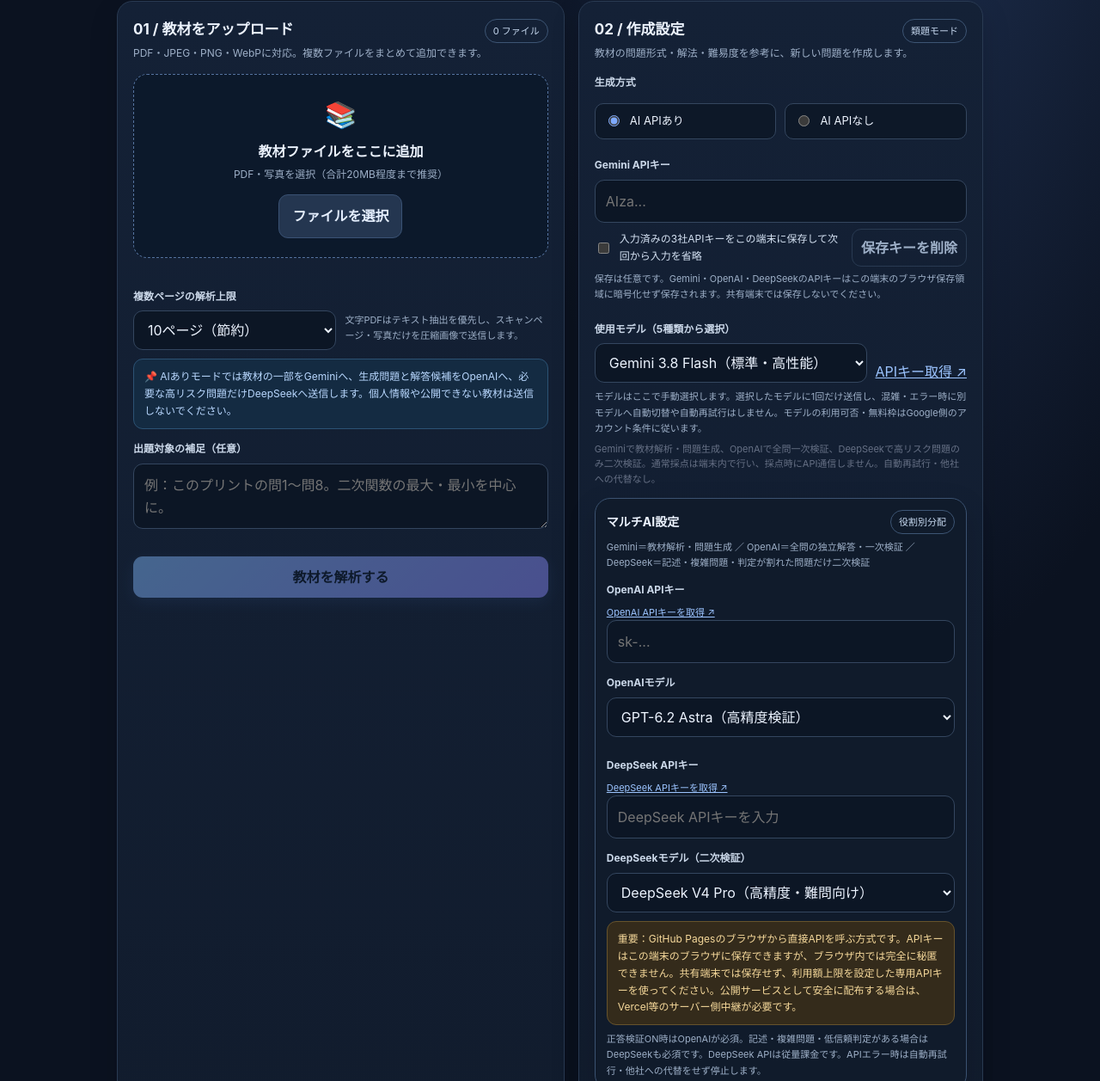
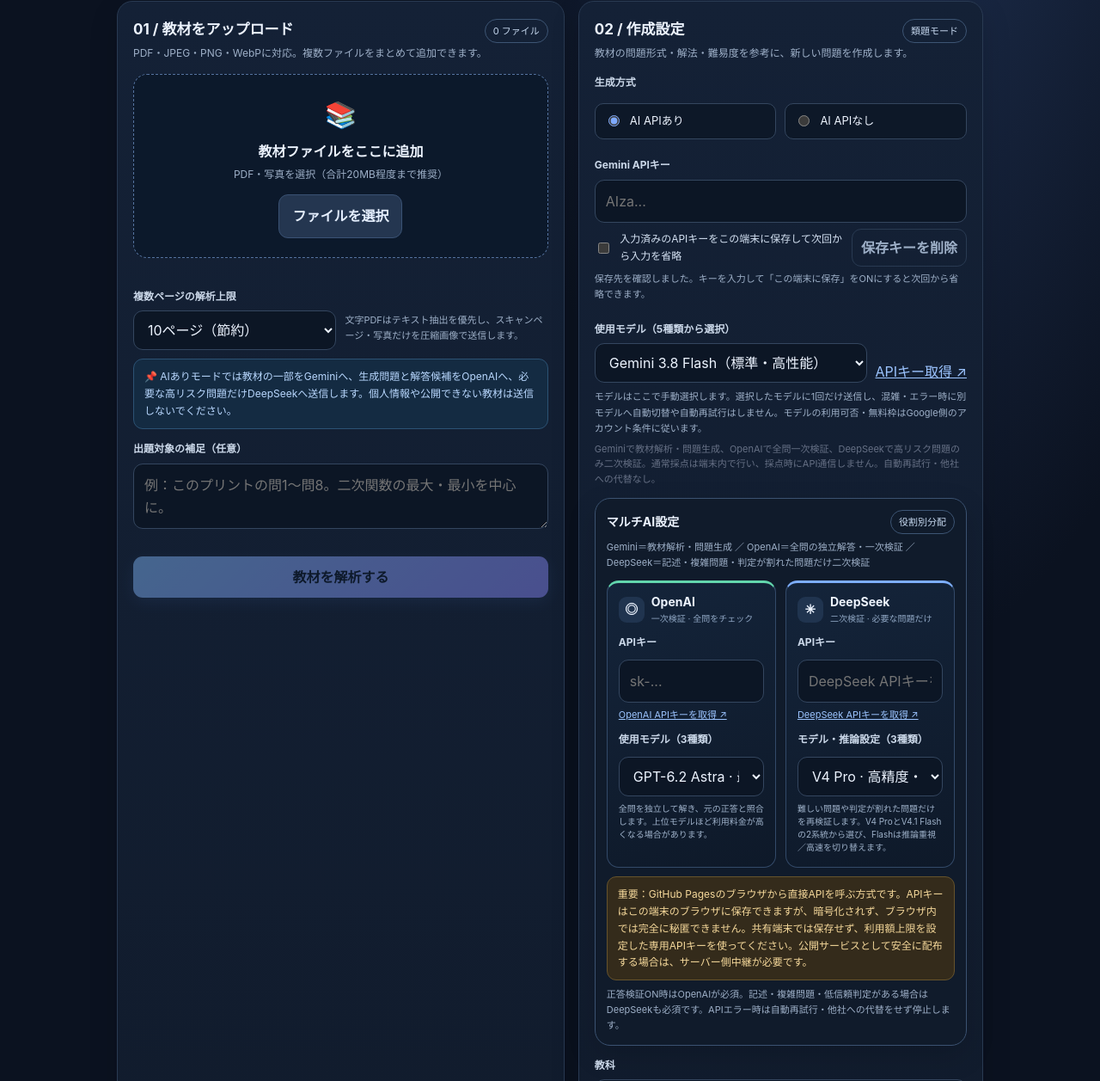
Before and after one commit to morei-cyber/F, a plain HTML site: page index.html in a window 1280 px wide. Shown: the part 378-1635 px from the top of the page at 86% size. Drawn offline with Linux system fonts and the light colour scheme.

Commit message:
Update index.html

```diff
--- a/index.html
+++ b/index.html
@@ -123,6 +123,19 @@ body.test-mode{background:#edf0f4!important;color:#171717!important;color-scheme
 .test-paper .qcard.is-review{border-left:3px solid #b66a00;padding-left:12px}
 .test-paper .grade-score{color:#b51e28}
 #tokenUsageNote{margin-top:7px;color:#667085;font-size:11px;line-height:1.6}
+.provider-grid{display:grid;grid-template-columns:1fr 1fr;gap:11px;margin-top:12px}
+.provider-card{min-width:0;border:1px solid #334a69;border-radius:14px;background:linear-gradient(160deg,#14243a,#0e1929);padding:13px}
+.provider-card.openai{border-top:3px solid #62d6ad}
+.provider-card.deepseek{border-top:3px solid #7daeff}
+.provider-title{display:flex;align-items:center;gap:8px;margin-bottom:8px}
+.provider-mark{width:30px;height:30px;border-radius:9px;display:grid;place-items:center;background:#20344f;font-size:15px;font-weight:900}
+.provider-title strong{display:block;font-size:14px;line-height:1.25}
+.provider-title small{display:block;color:#91a8c5;font-size:10px;margin-top:2px}
+.provider-card .label{margin-top:10px}
+.provider-card .input{margin-top:3px}
+.provider-description{min-height:32px;color:#9fb2ca;font-size:10px;line-height:1.5;margin:7px 0 2px}
+.storage-help{margin-top:6px;color:#91a8c5;font-size:10px;line-height:1.55}
+@media(max-width:760px){.provider-grid{grid-template-columns:1fr}.provider-description{min-height:0}}
 @media(max-width:700px){
  .test-nav{grid-template-columns:auto 1fr auto;gap:6px;padding:9px 8px}
  .test-nav-back,.test-nav-submit{font-size:10px;padding:8px 9px}
@@ -209,10 +222,10 @@ body.test-mode{background:#edf0f4!important;color:#171717!important;color-scheme
         <div class="label">Gemini APIキー</div>
         <input class="input" id="apiKey" type="password" autocomplete="off" placeholder="AIza...">
         <div class="row mobile-stack" style="margin-top:7px;align-items:center">
-          <label class="switchline" style="margin:0"><input type="checkbox" id="rememberApiKey"> 入力済みの3社APIキーをこの端末に保存して次回から入力を省略</label>
+          <label class="switchline" style="margin:0"><input type="checkbox" id="rememberApiKey"> 入力済みのAPIキーをこの端末に保存して次回から入力を省略</label>
           <button class="btn ghost" id="clearSavedApiKey" type="button" style="flex:0 0 auto;padding:8px 10px">保存キーを削除</button>
         </div>
-        <div id="apiKeyStatus" class="small muted" style="margin-top:5px">保存は任意です。Gemini・OpenAI・DeepSeekのAPIキーはこの端末のブラウザ保存領域に暗号化せず保存されます。共有端末では保存しないでください。</div>
+        <div id="apiKeyStatus" class="small muted" style="margin-top:5px">保存は任意です。Safariの通常保存領域が使えない場合はIndexedDBへ切り替えます。APIキーは暗号化されないため、共有端末では保存しないでください。</div>
         <div class="row" style="margin-top:8px;align-items:end">
           <div style="flex:1;min-width:0"><label class="label" for="model">使用モデル（5種類から選択）</label>
             <select class="input" id="model">
@@ -231,19 +244,36 @@ body.test-mode{background:#edf0f4!important;color:#171717!important;color-scheme
       <section class="panel" style="margin:12px 0 0;padding:13px;background:#101b2b;border-color:#3b5271">
         <div class="section-head"><h3 style="margin:0;font-size:14px">マルチAI設定</h3><span class="tag">役割別分配</span></div>
         <p class="small muted" style="margin:6px 0 10px">Gemini＝教材解析・問題生成 ／ OpenAI＝全問の独立解答・一次検証 ／ DeepSeek＝記述・複雑問題・判定が割れた問題だけ二次検証</p>
-        <label class="label" for="openaiApiKey">OpenAI APIキー</label>
-        <div class="small"><a href="https://platform.openai.com/api-keys" target="_blank" rel="noopener">OpenAI APIキーを取得 ↗</a></div>
-        <input class="input" id="openaiApiKey" type="password" autocomplete="off" placeholder="sk-...">
-        <label class="label" for="openaiModel">OpenAIモデル</label>
-        <select class="input" id="openaiModel"><option value="gpt-6.2-astra" selected>GPT-6.2 Astra（高精度検証）</option></select>
-        <div style="height:10px"></div>
-        <label class="label" for="deepseekApiKey">DeepSeek APIキー</label>
-        <div class="small"><a href="https://platform.deepseek.com/api_keys" target="_blank" rel="noopener">DeepSeek APIキーを取得 ↗</a></div>
-        <input class="input" id="deepseekApiKey" type="password" autocomplete="off" placeholder="DeepSeek APIキーを入力">
-        <label class="label" for="deepseekModel">DeepSeekモデル（二次検証）</label>
-        <select class="input" id="deepseekModel"><option value="deepseek-v4-pro" selected>DeepSeek V4 Pro（高精度・難問向け）</option><option value="deepseek-flash">DeepSeek V4.1 Flash（低コスト）</option></select>
-        <div class="notice warn" style="margin-top:10px">重要：GitHub Pagesのブラウザから直接APIを呼ぶ方式です。APIキーはこの端末のブラウザに保存できますが、ブラウザ内では完全に秘匿できません。共有端末では保存せず、利用額上限を設定した専用APIキーを使ってください。公開サービスとして安全に配布する場合は、Vercel等のサーバー側中継が必要です。</div>
-        <div class="small muted" id="multiApiStatus" style="margin-top:7px">正答検証ON時はOpenAIが必須。記述・複雑問題・低信頼判定がある場合はDeepSeekも必須です。DeepSeek APIは従量課金です。APIエラー時は自動再試行・他社への代替をせず停止します。</div>
+        <div class="provider-grid">
+          <section class="provider-card openai">
+            <div class="provider-title"><div class="provider-mark">◎</div><div><strong>OpenAI</strong><small>一次検証 · 全問をチェック</small></div></div>
+            <label class="label" for="openaiApiKey">APIキー</label>
+            <input class="input" id="openaiApiKey" type="password" autocomplete="off" placeholder="sk-...">
+            <div class="small" style="margin-top:5px"><a href="https://platform.openai.com/api-keys" target="_blank" rel="noopener">OpenAI APIキーを取得 ↗</a></div>
+            <label class="label" for="openaiModel">使用モデル（3種類）</label>
+            <select class="input" id="openaiModel">
+              <option value="gpt-6.2-astra" selected>GPT-6.2 Astra · 最高精度</option>
+              <option value="gpt-6.2-sol">GPT-6.2 Sol · バランス</option>
+              <option value="gpt-6.1-sol">GPT-6.1 Sol · コスト重視</option>
+            </select>
+            <div class="provider-description">全問を独立して解き、元の正答と照合します。上位モデルほど利用料金が高くなる場合があります。</div>
+          </section>
+          <section class="provider-card deepseek">
+            <div class="provider-title"><div class="provider-mark">✳</div><div><strong>DeepSeek</strong><small>二次検証 · 必要な問題だけ</small></div></div>
+            <label class="label" for="deepseekApiKey">APIキー</label>
+            <input class="input" id="deepseekApiKey" type="password" autocomplete="off" placeholder="DeepSeek APIキーを入力">
+            <div class="small" style="margin-top:5px"><a href="https://platform.deepseek.com/api_keys" target="_blank" rel="noopener">DeepSeek APIキーを取得 ↗</a></div>
+            <label class="label" for="deepseekModel">モデル・推論設定（3種類）</label>
+            <select class="input" id="deepseekModel">
+              <option value="deepseek-v4-pro|high" selected>V4 Pro · 高精度・難問向け</option>
+              <option value="deepseek-flash|high">V4.1 Flash · 推論重視</option>
+              <option value="deepseek-flash|none">V4.1 Flash · 高速モード</option>
+            </select>
+            <div class="provider-description">難しい問題や判定が割れた問題だけを再検証します。V4 ProとV4.1 Flashの2系統から選び、Flashは推論重視／高速を切り替えます。</div>
+          </section>
+        </div>
+        <div class="notice warn" style="margin-top:10px">重要：GitHub Pagesのブラウザから直接APIを呼ぶ方式です。APIキーはこの端末のブラウザに保存できますが、暗号化されず、ブラウザ内では完全に秘匿できません。共有端末では保存せず、利用額上限を設定した専用APIキーを使ってください。公開サービスとして安全に配布する場合は、サーバー側中継が必要です。</div>
+        <div class="small muted" id="multiApiStatus" style="margin-top:7px">正答検証ON時はOpenAIが必須。記述・複雑問題・低信頼判定がある場合はDeepSeekも必須です。APIエラー時は自動再試行・他社への代替をせず停止します。</div>
       </section>
       <div id="localInfo" class="notice warn hidden">AIなしモードは端末内処理です。写真OCRは初回に日本語辞書（数MB〜）をダウンロードするため、通信環境によっては数分かかる場合があります。120秒で進まない場合はエラー表示します。自由な類題生成はできません。</div>
       <div class="label">教科</div>
@@ -327,31 +357,52 @@ function renderActivityHistory(){
  if($('visitSummary'))$('visitSummary').textContent=`この端末で訪問 ${visits}回`;
  if($('historyList'))$('historyList').innerHTML=list.slice(0,12).map(x=>`<div class="history-item"><time>${escapeHtml(new Date(x.at).toLocaleString('ja-JP'))}</time><div><strong>${escapeHtml(x.title)}</strong><span>${escapeHtml(x.detail||'')}</span></div></div>`).join('')||'<div class="small muted">まだ履歴はありません。</div>';
 }
-function saveApiKeyIfRequested(){
+let examForgeDbPromise=null;
+function openExamForgeDb(){
+ if(examForgeDbPromise)return examForgeDbPromise;
+ examForgeDbPromise=new Promise((resolve,reject)=>{
+  if(!('indexedDB' in window)){reject(new Error('このブラウザではIndexedDBが利用できません。'));return;}
+  let request;
+  try{request=indexedDB.open('examForgeBrowserStore',1);}catch(e){reject(e);return;}
+  request.onupgradeneeded=()=>{const db=request.result;if(!db.objectStoreNames.contains('items'))db.createObjectStore('items');};
+  request.onsuccess=()=>{const db=request.result;db.onversionchange=()=>db.close();resolve(db);};
+  request.onerror=()=>reject(request.error||new Error('IndexedDBを開けませんでした。'));
+  request.onblocked=()=>reject(new Error('別のタブが保存領域を使用中です。ほかの模試メーカーのタブを閉じてください。'));
+ });
+ return examForgeDbPromise;
+}
+async function idbGet(key){const db=await openExamForgeDb();return new Promise((resolve,reject)=>{const tx=db.transaction('items','readonly'),req=tx.objectStore('items').get(key);req.onsuccess=()=>resolve(req.result??null);req.onerror=()=>reject(req.error||new Error('保存データを読み込めません。'));});}
+async function idbSet(key,value){const db=await openExamForgeDb();return new Promise((resolve,reject)=>{const tx=db.transaction('items','readwrite');tx.objectStore('items').put(value,key);tx.oncomplete=()=>resolve();tx.onerror=()=>reject(tx.error||new Error('保存処理に失敗しました。'));tx.onabort=()=>reject(tx.error||new Error('保存処理が中断されました。'));});}
+async function idbRemove(key){const db=await openExamForgeDb();return new Promise((resolve,reject)=>{const tx=db.transaction('items','readwrite');tx.objectStore('items').delete(key);tx.oncomplete=()=>resolve();tx.onerror=()=>reject(tx.error||new Error('削除処理に失敗しました。'));tx.onabort=()=>reject(tx.error||new Error('削除処理が中断されました。'));});}
+async function persistentGet(key){let localFailed=false;try{const value=localStorage.getItem(key);if(value!==null)return value;}catch(e){localFailed=true;}try{return await idbGet(key);}catch(idbError){if(localFailed)throw new Error(`Safari標準領域とIndexedDBの両方を読み込めません：${idbError?.message||idbError}`);return null;}}
+async function persistentSet(key,value){try{localStorage.setItem(key,value);return 'Safari標準領域';}catch(localError){try{await idbSet(key,value);return 'IndexedDB';}catch(idbError){throw new Error(`Safari標準領域とIndexedDBの両方で保存できません。Safariのプライベートブラウズ、Webサイトデータ設定、空き容量を確認してください。（${String(idbError?.message||idbError).slice(0,110)}）`);}}}
+async function persistentRemove(key){let localOk=false;try{localStorage.removeItem(key);localOk=true;}catch(e){}try{await idbRemove(key);}catch(e){if(!localOk)throw e;}}
+async function saveApiKeyIfRequested(){
  const checked=$('rememberApiKey')?.checked;
+ const fields=[['apiKey',API_KEY_STORAGE_KEY],['openaiApiKey',OPENAI_KEY_STORAGE_KEY],['deepseekApiKey',DEEPSEEK_KEY_STORAGE_KEY]];
  try{
-  const fields=[['apiKey',API_KEY_STORAGE_KEY],['openaiApiKey',OPENAI_KEY_STORAGE_KEY],['deepseekApiKey',DEEPSEEK_KEY_STORAGE_KEY]];
-  if(checked){for(const [id,key] of fields){const value=$(id)?.value.trim()||'';if(value)localStorage.setItem(key,value);else localStorage.removeItem(key);}$('apiKeyStatus').textContent='入力済みのAPIキーをこの端末のSafariに保存しました。次回から入力を省略できます。';}
-  else{for(const [,key] of fields)localStorage.removeItem(key);$('apiKeyStatus').textContent='APIキーは保存していません。';}
- }catch(e){$('apiKeyStatus').textContent='ブラウザの保存領域を使えません。毎回入力してください。';}
+  if(checked){let backend='Safari標準領域',saved=0;for(const [id,key] of fields){const value=$(id)?.value.trim()||'';if(value){backend=await persistentSet(key,value);saved++;}else await persistentRemove(key);}
+   $('apiKeyStatus').textContent=saved?`APIキー ${saved}件を${backend}に保存しました。次回から入力を省略できます。`:'保存するAPIキーがまだ入力されていません。';
+  }else{for(const [,key] of fields)await persistentRemove(key);$('apiKeyStatus').textContent='APIキーは保存していません。';}
+ }catch(e){$('apiKeyStatus').textContent=`保存できませんでした：${e.message||e}`;}
 }
-function setupLocalPersistence(){
+async function setupLocalPersistence(){
+ ['apiKey','openaiApiKey','deepseekApiKey'].forEach(id=>$(id).addEventListener('change',()=>{if($('rememberApiKey').checked)saveApiKeyIfRequested();}));
+ $('rememberApiKey').addEventListener('change',saveApiKeyIfRequested);
+ $('clearSavedApiKey').addEventListener('click',async()=>{for(const key of [API_KEY_STORAGE_KEY,OPENAI_KEY_STORAGE_KEY,DEEPSEEK_KEY_STORAGE_KEY,'examForge.claudeKey.v1','examForge.claudeModel.v1']){try{await persistentRemove(key);}catch(e){}}['apiKey','openaiApiKey','deepseekApiKey'].forEach(id=>$(id).value='');$('rememberApiKey').checked=false;$('apiKeyStatus').textContent='保存済みAPIキーを削除しました。';});
+ $('model').addEventListener('change',()=>persistentSet(MODEL_STORAGE_KEY,$('model').value).catch(()=>{}));
+ $('openaiModel').addEventListener('change',()=>persistentSet(OPENAI_MODEL_STORAGE_KEY,$('openaiModel').value).catch(()=>{}));
+ $('deepseekModel').addEventListener('change',()=>persistentSet(DEEPSEEK_MODEL_STORAGE_KEY,$('deepseekModel').value).catch(()=>{}));
+ $('clearHistoryBtn').addEventListener('click',()=>{if(!confirm('この端末に保存した利用・訪問履歴をすべて削除しますか？'))return;try{localStorage.removeItem(HISTORY_STORAGE_KEY);}catch{}renderActivityHistory();});
  try{
-  const pairs=[['apiKey',API_KEY_STORAGE_KEY],['openaiApiKey',OPENAI_KEY_STORAGE_KEY],['deepseekApiKey',DEEPSEEK_KEY_STORAGE_KEY]];let restored=0;
-  for(const [id,key] of pairs){const saved=localStorage.getItem(key);if(saved){$(id).value=saved;restored++;}}
-  if(restored){$('rememberApiKey').checked=true;$('apiKeyStatus').textContent=`保存済みAPIキー ${restored}/3 件を読み込みました。`;}
-  const model=localStorage.getItem(MODEL_STORAGE_KEY);if(model&&[...$('model').options].some(o=>o.value===model))$('model').value=model;
-  const openaiModel=localStorage.getItem(OPENAI_MODEL_STORAGE_KEY);if(openaiModel&&[...$('openaiModel').options].some(o=>o.value===openaiModel))$('openaiModel').value=openaiModel;
-  const deepseekModel=localStorage.getItem(DEEPSEEK_MODEL_STORAGE_KEY);if(deepseekModel&&[...$('deepseekModel').options].some(o=>o.value===deepseekModel))$('deepseekModel').value=deepseekModel;
-  localStorage.removeItem('examForge.claudeKey.v1');localStorage.removeItem('examForge.claudeModel.v1');
- }catch(e){$('apiKeyStatus').textContent='ブラウザの保存領域を利用できません。';}
- ['apiKey','openaiApiKey','deepseekApiKey'].forEach(id=>$(id).addEventListener('input',()=>{if($('rememberApiKey').checked)saveApiKeyIfRequested();}));
- $('rememberApiKey').addEventListener('change',saveApiKeyIfRequested);
- $('clearSavedApiKey').addEventListener('click',()=>{try{[API_KEY_STORAGE_KEY,OPENAI_KEY_STORAGE_KEY,DEEPSEEK_KEY_STORAGE_KEY,'examForge.claudeKey.v1','examForge.claudeModel.v1'].forEach(k=>localStorage.removeItem(k));}catch{}['apiKey','openaiApiKey','deepseekApiKey'].forEach(id=>$(id).value='');$('rememberApiKey').checked=false;$('apiKeyStatus').textContent='保存済みAPIキーをすべて削除しました。';});
- $('model').addEventListener('change',()=>{try{localStorage.setItem(MODEL_STORAGE_KEY,$('model').value);}catch{}});
- $('openaiModel').addEventListener('change',()=>{try{localStorage.setItem(OPENAI_MODEL_STORAGE_KEY,$('openaiModel').value);}catch{}});
- $('deepseekModel').addEventListener('change',()=>{try{localStorage.setItem(DEEPSEEK_MODEL_STORAGE_KEY,$('deepseekModel').value);}catch{}});
- $('clearHistoryBtn').addEventListener('click',()=>{if(!confirm('この端末に保存した利用・訪問履歴をすべて削除しますか？'))return;try{localStorage.removeItem(HISTORY_STORAGE_KEY);}catch{}renderActivityHistory();});
+  const pairs=[['apiKey',API_KEY_STORAGE_KEY],['openaiApiKey',OPENAI_KEY_STORAGE_KEY],['deepseekApiKey',DEEPSEEK_KEY_STORAGE_KEY]];let restored=0,backend='Safari標準領域';
+  for(const [id,key] of pairs){const saved=await persistentGet(key);if(saved){$(id).value=saved;restored++;try{if(localStorage.getItem(key)===null)backend='IndexedDB';}catch(e){backend='IndexedDB';}}}
+  const model=await persistentGet(MODEL_STORAGE_KEY);if(model&&[...$('model').options].some(o=>o.value===model))$('model').value=model;
+  const openaiModel=await persistentGet(OPENAI_MODEL_STORAGE_KEY);if(openaiModel&&[...$('openaiModel').options].some(o=>o.value===openaiModel))$('openaiModel').value=openaiModel;
+  const deepseekModel=await persistentGet(DEEPSEEK_MODEL_STORAGE_KEY);if(deepseekModel&&[...$('deepseekModel').options].some(o=>o.value===deepseekModel))$('deepseekModel').value=deepseekModel;
+  try{localStorage.removeItem('examForge.claudeKey.v1');localStorage.removeItem('examForge.claudeModel.v1');}catch(e){}
+  if(restored){$('rememberApiKey').checked=true;$('apiKeyStatus').textContent=`保存済みAPIキー ${restored}/3件を${backend}から読み込みました。`;}else $('apiKeyStatus').textContent='保存先を確認しました。キーを入力して「この端末に保存」をONにすると次回から省略できます。';
+ }catch(e){$('apiKeyStatus').textContent=`保存領域を確認できません：${e.message||e}。Safariの通常モードでGitHub Pagesを開いてください。`;}
  renderActivityHistory();recordActivity('visit','アプリを開いた','この端末のSafari内に記録。サイト全体の訪問者数ではありません。');
 }
 // The generated exam lives in its own white examination page, not inside the dark builder.
@@ -580,14 +631,14 @@ async function callOpenAI(prompt,outputTokens=5000,responseSchema=null){
 }
 async function callDeepSeek(prompt,outputTokens=3500,responseSchema=null){
  const key=$('deepseekApiKey').value.trim();if(!key)throw new Error('高リスク問題の二次検証に必要なDeepSeek APIキーを入力してください。');
- saveApiKeyIfRequested();const model=$('deepseekModel').value||'deepseek-v4-pro',operation=state.currentOperation||'二次検証';
- const body={model,input:[{role:'user',content:[{type:'input_text',text:prompt}]}],reasoning:{effort:'high'},max_output_tokens:outputTokens};
+ saveApiKeyIfRequested();const selection=$('deepseekModel').value||'deepseek-v4-pro|high',parts=selection.split('|'),model=parts[0],effort=parts[1]||'high',modelLabel=selection==='deepseek-v4-pro|high'?'DeepSeek V4 Pro':selection==='deepseek-flash|none'?'DeepSeek V4.1 Flash（高速）':'DeepSeek V4.1 Flash（推論）',operation=state.currentOperation||'二次検証';
+ const body={model,input:[{role:'user',content:[{type:'input_text',text:prompt}]}],reasoning:{effort},max_output_tokens:outputTokens};
  if(responseSchema)body.text={format:{type:'json_schema',name:'exam_answer_audit',schema:toStandardJsonSchema(responseSchema)}};
- let response;try{response=await fetch('https://api.deepseek.com/responses',{method:'POST',headers:{'Content-Type':'application/json','Authorization':`Bearer ${key}`},body:JSON.stringify(body)});}catch(e){recordActivity('api_error','DeepSeek API通信エラー',`${operation} / ${model} / ${String(e.message||e).slice(0,120)}`);throw new Error(`DeepSeekとの通信に失敗しました（${model}）：${e.message||'ネットワークまたはCORS制限'}。自動再試行はしません。`);}
- if(!response.ok){const raw=await response.text();let msg=raw;try{msg=JSON.parse(raw).error?.message||raw;}catch{}throw providerError('DeepSeek',operation,model,response.status,msg);}
- const data=await response.json();recordProviderUsage('DeepSeek',model,operation,data.usage||{});
+ let response;try{response=await fetch('https://api.deepseek.com/responses',{method:'POST',headers:{'Content-Type':'application/json','Authorization':`Bearer ${key}`},body:JSON.stringify(body)});}catch(e){recordActivity('api_error','DeepSeek API通信エラー',`${operation} / ${modelLabel} / ${String(e.message||e).slice(0,120)}`);throw new Error(`DeepSeekとの通信に失敗しました（${modelLabel}）：${e.message||'ネットワークまたはCORS制限'}。自動再試行はしません。`);}
+ if(!response.ok){const raw=await response.text();let msg=raw;try{msg=JSON.parse(raw).error?.message||raw;}catch{}throw providerError('DeepSeek',operation,modelLabel,response.status,msg);}
+ const data=await response.json();recordProviderUsage('DeepSeek',modelLabel,operation,data.usage||{});
  let textOut=String(data.output_text||'');if(!textOut&&Array.isArray(data.output))textOut=data.output.flatMap(x=>x.content||[]).filter(x=>x.type==='output_text').map(x=>x.text||'').join('\n');
- if(!textOut)throw new Error(`DeepSeekから解析可能な本文が返りませんでした（${model}）。自動再試行はしません。`);
+ if(!textOut)throw new Error(`DeepSeekから解析可能な本文が返りませんでした（${modelLabel}）。自動再試行はしません。`);
  return parseJson(textOut);
 }
 function stripJsonEnvelope(source){
```
